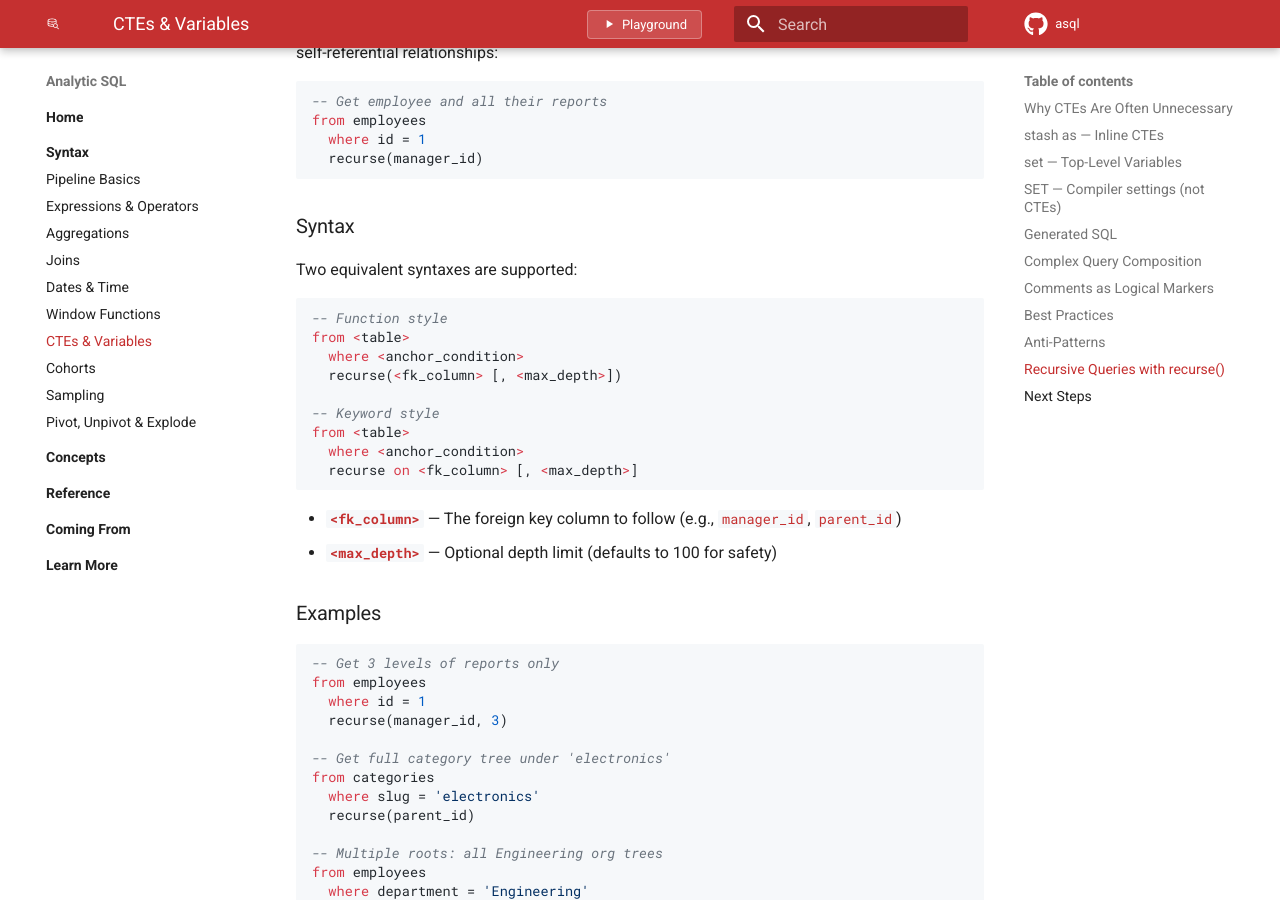
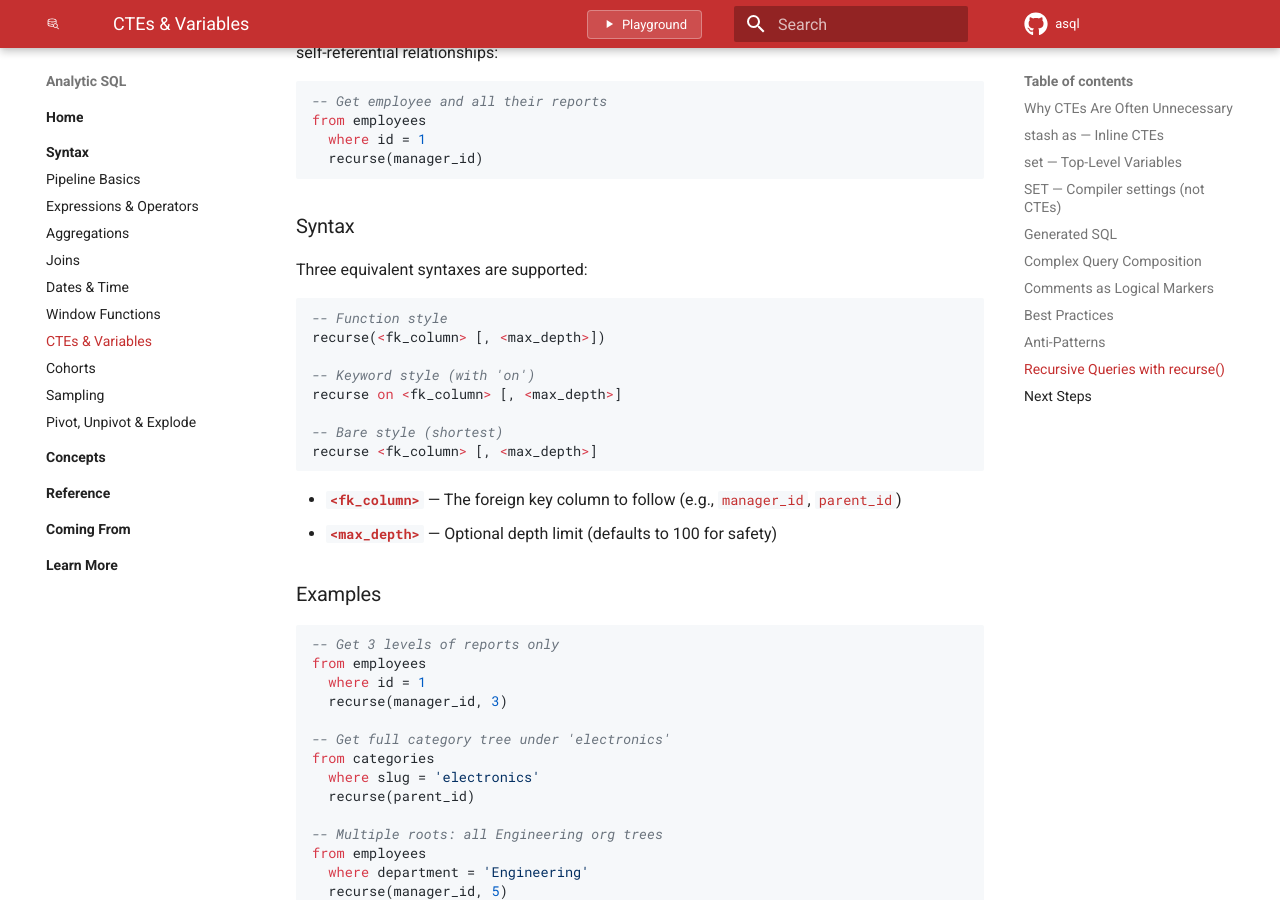
Before and after one commit to davefowler/asql, an MkDocs documentation site: the page built from docs/syntax/ctes.md, in a window 1280 px wide and 900 px high, scrolled down 4746 px. Built offline with MkDocs 1.6.1 and Material for MkDocs 9.7.7, drawn with Linux system fonts in a browser that asks for light colours; nearby versions of some CDN libraries; comment, search, counter and statistics services are not loaded.

Commit message:
feat: Make 'on' optional in recurse syntax
All three forms now work:
- recurse(manager_id)
- recurse on manager_id
- recurse manager_id

````diff
--- a/docs/syntax/ctes.md
+++ b/docs/syntax/ctes.md
@@ -224,18 +224,17 @@ from employees
 
 ### Syntax
 
-Two equivalent syntaxes are supported:
+Three equivalent syntaxes are supported:
 
 ```asql
 -- Function style
-from <table>
-  where <anchor_condition>
-  recurse(<fk_column> [, <max_depth>])
+recurse(<fk_column> [, <max_depth>])
 
--- Keyword style
-from <table>
-  where <anchor_condition>
-  recurse on <fk_column> [, <max_depth>]
+-- Keyword style (with 'on')
+recurse on <fk_column> [, <max_depth>]
+
+-- Bare style (shortest)
+recurse <fk_column> [, <max_depth>]
 ```
 
 - **`<fk_column>`** — The foreign key column to follow (e.g., `manager_id`, `parent_id`)
````
Also changed, not shown: docs/spec.md (+5 -7 lines), 2 other files.
